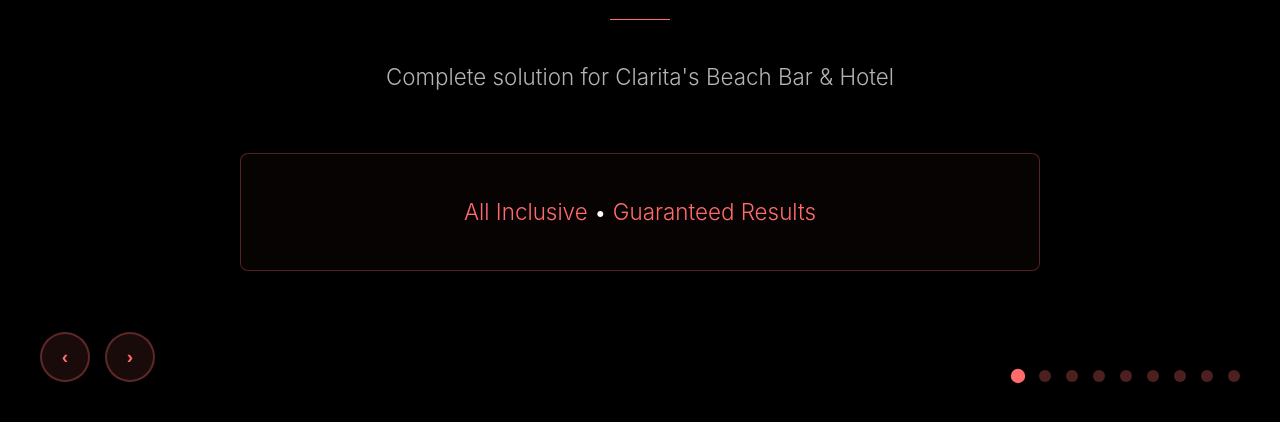
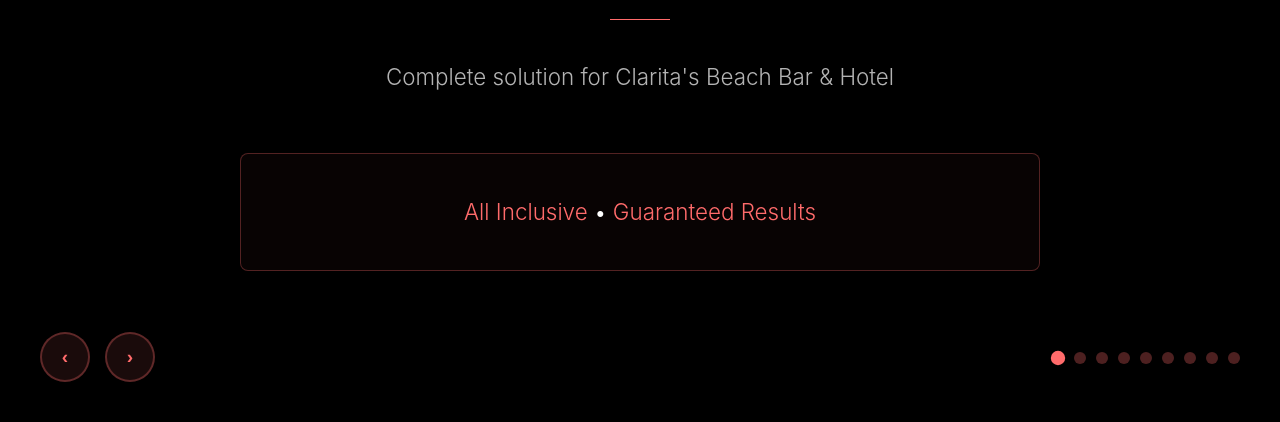
Before and after one commit to kendollcastro/claritas-quote, a plain HTML site: page index.html in a window 1280 px wide. Shown: the part 378-800 px from the top of the page. Drawn offline with Linux system fonts and the light colour scheme.

Commit message:
add: files

```diff
--- a/index.html
+++ b/index.html
@@ -120,10 +120,10 @@
 
             .navigation {
                 position: fixed;
-                bottom: 40px;
+                bottom: 58px;
                 right: 40px;
                 display: flex;
-                gap: 15px;
+                gap: 10px;
                 z-index: 1000;
             }
 
```
